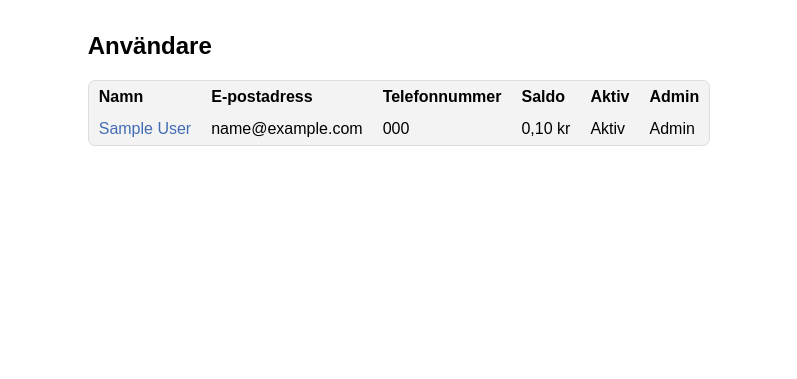
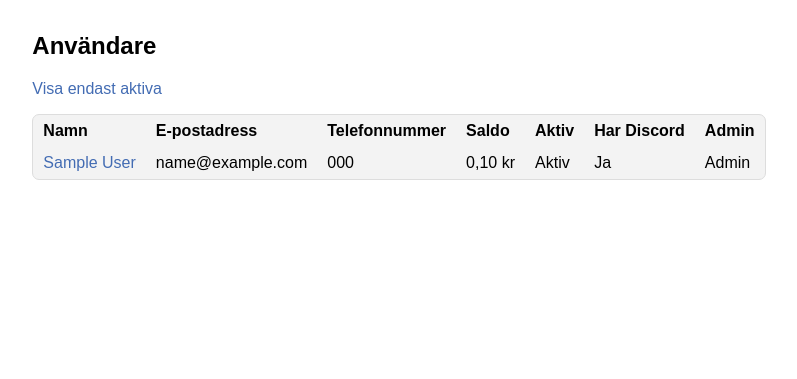
Before and after one commit to teknologkoren/flasquelistan, a Flask app: page /admin/users in a window 1280 px wide. Shown: the part 64-443 px from the top of the page, without its empty margins (241-1038 px from the left). Run offline with Flask 2, Linux system fonts and the light colour scheme; a user stored in the database is signed in; tables that the repository leaves empty hold one stand-in row (values such as "Sample post"); parts of the project's set-up code (start-up, migrations or seed data) failed here and were passed over; some libraries are stand-ins or nearby versions.

Commit message:
Add "has Discord?" to user list, and allow filtering by active status.

```diff
--- a/flasquelistan/templates/strequeadmin/users.html
+++ b/flasquelistan/templates/strequeadmin/users.html
@@ -10,6 +10,11 @@
 {% block body %}
 <div>
   <h2>{{ _("Användare") }}</h2>
+  {% if only_active %}
+    <p><a href="{{ url_for('strequeadmin.show_users') }}">{{ _("Visa alla") }}</a></p>
+  {% else %}
+    <p><a href="{{ url_for('strequeadmin.show_users', only_active='true') }}">{{ _("Visa endast aktiva") }}</a></p>
+  {% endif %}
   <div class="table-wrap">
     <table class="users">
       <tr>
@@ -18,6 +23,7 @@
         <th>{{ _("Telefonnummer") }}</th>
         <th>{{ _("Saldo") }}</th>
         <th>{{ _("Aktiv") }}</th>
+        <th>{{ _("Har Discord") }}</th>
         <th>{{ _("Admin") }}</th>
       </tr>
       {% for user in users %}
@@ -53,6 +59,15 @@
             {% endif %}
           </span>
         </td>
+        <td class="discord">
+          <span>
+            {% if user.discord_user_id %}
+            {{ _("Ja") }}
+            {% else %}
+            {{ _("Nej") }}
+            {% endif %}
+          </span>
+        </td>
         <td class="admin">
           <span>
             {% if user.is_admin %}
--- a/flasquelistan/views/admin.py
+++ b/flasquelistan/views/admin.py
@@ -388,8 +388,15 @@ def add_user(request_id=None):
 
 @mod.route('/admin/users')
 def show_users():
-    users = models.User.query.order_by(models.User.first_name.asc()).all()
-    return flask.render_template('strequeadmin/users.html', users=users)
+    only_active = flask.request.args.get('only_active', False)
+
+    q = models.User.query
+    if only_active:
+        q = q.filter(models.User.active.is_(True))
+    users = q.order_by(models.User.first_name.asc()).all()
+
+    return flask.render_template('strequeadmin/users.html', users=users,
+                                 only_active=only_active)
 
 
 @mod.route('/admin/requests/')
```
